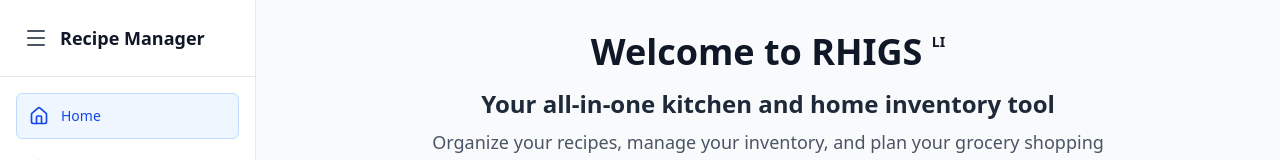
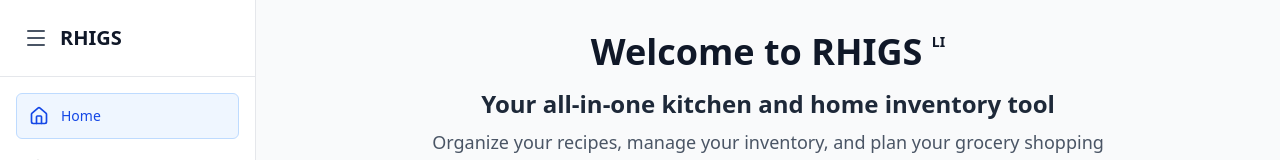
Before and after one commit to ahliesantiago/inventory-recipe-mgmt, a Vue app in the folder client/: page / in a window 1280 px wide. Both pictures are taken after a click on the button 39 px from the left and 36 px from the top of the page. Shown: the top 160 px of the page. Built offline with nearby package versions, Linux system fonts and the light colour scheme.

Commit message:
[chore]: update app branding and links in nav

```diff
--- a/client/src/layouts/MobileNav.vue
+++ b/client/src/layouts/MobileNav.vue
@@ -1,10 +1,11 @@
 <script setup lang="ts">
 import { computed, ref } from 'vue'
-import { useRoute } from 'vue-router'
+import { useRoute, useRouter } from 'vue-router'
 import { Menu } from 'lucide-vue-next'
 import { navigationItems } from '@/lib/constants/navigation'
 
 const route = useRoute()
+const router = useRouter()
 const isActive = (id: string) => {
   return computed(() => route.name === id).value
 }
@@ -29,7 +30,9 @@ const closeMobileSidebar = () => {
     >
       <Menu class="h-6 w-6" />
     </button>
-    <h1 class="text-lg font-semibold text-gray-900">Recipe Manager</h1>
+    <h1 class="text-lg font-semibold text-gray-900" @click="router.push({ name: 'home' })">
+      RHIGS
+    </h1>
     <div class="w-10"></div> <!-- Spacer for centering -->
   </header>
 
@@ -56,7 +59,7 @@ const closeMobileSidebar = () => {
       <nav class="p-4">
         <ul class="space-y-2">
           <li v-for="item in navigationItems" :key="item.id">
-            <outer-link
+            <router-link
               :to="{ name: item.id }"
               :class="[
                 'w-full flex items-center p-4 rounded-md transition-colors text-left',
@@ -67,7 +70,7 @@ const closeMobileSidebar = () => {
             >
               <component :is="item.icon" class="h-6 w-6 flex-shrink-0" />
               <span class="ml-4 text-base font-medium">{{ item.label }}</span>
-            </outer-link>
+            </router-link>
           </li>
         </ul>
       </nav>
--- a/client/src/layouts/SideBar.vue
+++ b/client/src/layouts/SideBar.vue
@@ -30,8 +30,8 @@ const toggleSidebar = () => {
         class="w-full flex items-center justify-center lg:justify-start p-2 rounded-md hover:bg-gray-100 transition-colors"
       >
         <Menu class="h-6 w-6 text-gray-600" />
-        <span v-if="sidebarExpanded" class="ml-3 text-lg font-semibold text-gray-900">
-          Recipe Manager
+        <span v-if="sidebarExpanded" class="ml-3 text-xl font-semibold text-gray-900">
+          RHIGS
         </span>
       </button>
     </div>
```
Also changed, not shown: 1 other file (tests, documents, lock files or other folders).
